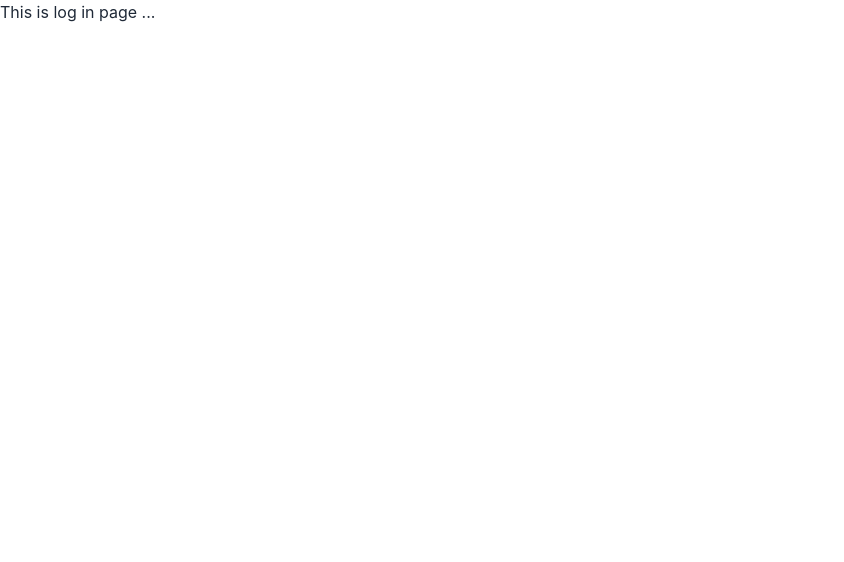
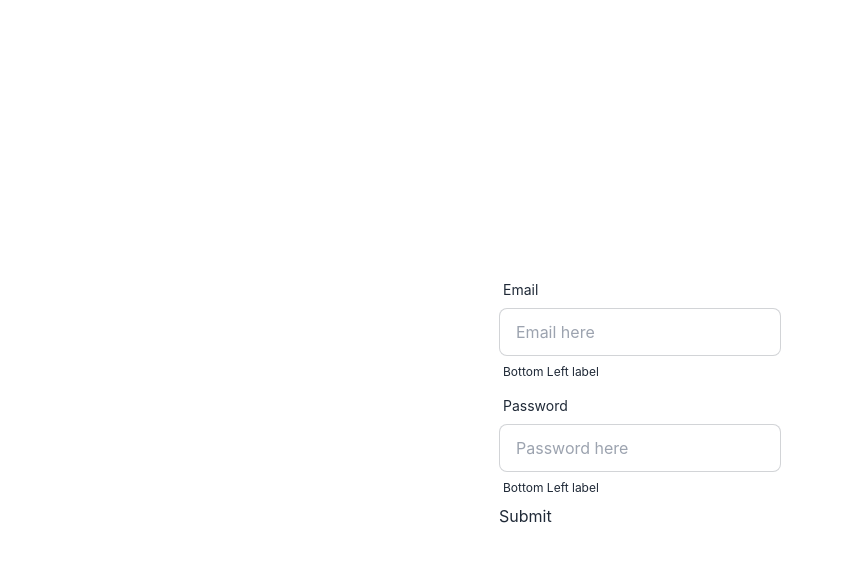
Before and after one commit to Eshratjahan17/Goal_Ai_project, a React (Create React App) app: page / in a window 1280 px wide. Shown: the top 562 px of the page, without its empty margins (0-844 px from the left). Built offline with nearby package versions, Linux system fonts and the light colour scheme.

Commit message:
form created

```diff
--- a/src/layout/Login.js
+++ b/src/layout/Login.js
@@ -1,11 +1,58 @@
-import React from 'react';
+import React from "react";
+import { useForm } from "react-hook-form";
 
 const Login = () => {
-    return (
+  const {
+    register,
+    handleSubmit,
+    watch,
+    formState: { errors },
+  } = useForm();
+  const onSubmit = (data) => console.log(data);
+
+  console.log(watch("example"));
+  return (
+    <div className="flex items-center justify-center flex-col h-screen ">
+      <form onSubmit={handleSubmit(onSubmit)}>
+        {/* register your input into the hook by invoking the "register" function */}
         <div>
-            <h1>This is log in page ...</h1>
+          <div className="form-control w-full ">
+            <label className="label">
+              <span className="label-text">Email</span>
+            </label>
+            <input
+              type="email"
+              placeholder="Email here"
+              className="input input-bordered w-full "
+              {...register("email", { required: true })}
+            />
+            <label className="label">
+              <span className="label-text-alt">Bottom Left label</span>
+            </label>
+          </div>
         </div>
-    );
+        <div>
+          <div className="form-control w-full max-w-xs">
+            <label className="label">
+              <span className="label-text">Password</span>
+            </label>
+            <input
+              required
+              type="email"
+              placeholder="Password here"
+              className="input input-bordered w-full max-w-xs"
+              {...register("password", { required: true })}
+            />
+            <label className="label">
+              <span className="label-text-alt">Bottom Left label</span>
+            </label>
+          </div>
+        </div>
+
+        <input type="submit" />
+      </form>
+    </div>
+  );
 };
 
 export default Login;
```
